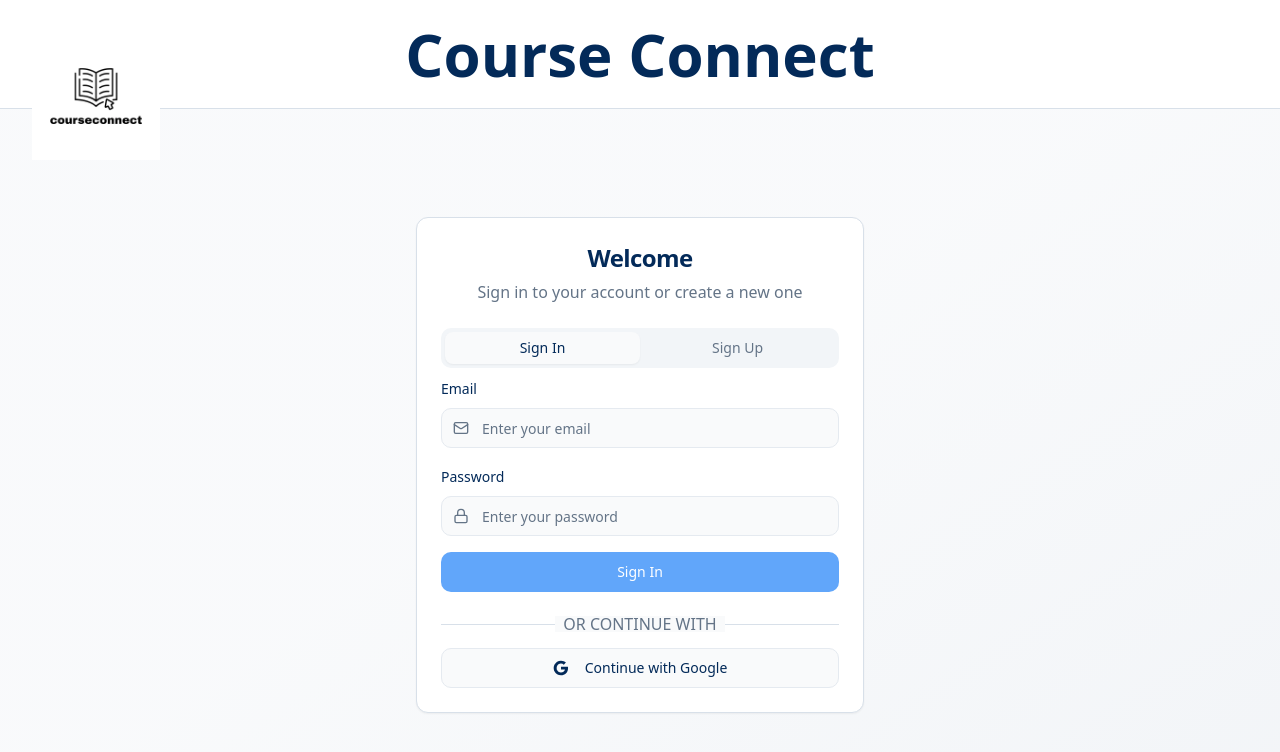
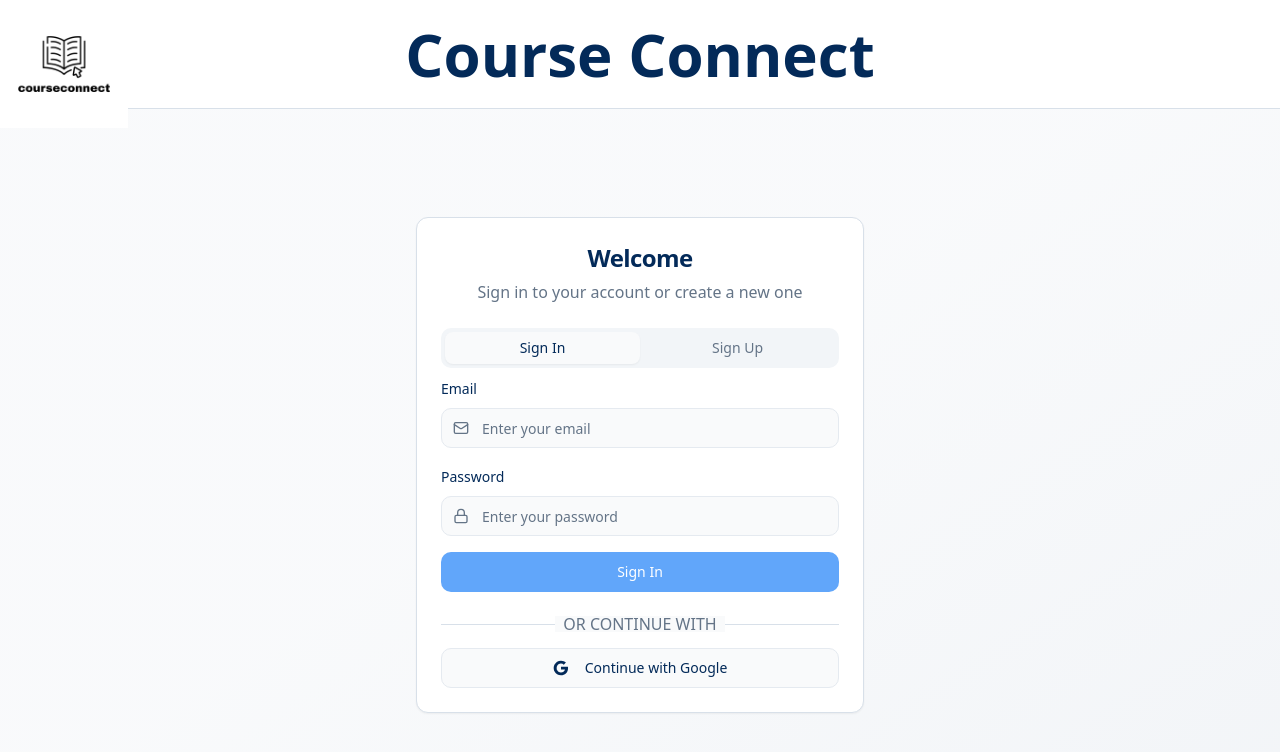
Before and after one commit to MWStricker/planverse, a React (Vite) app: page /auth in a window 1280 px wide. Shown: the top 752 px of the page. Built offline with nearby package versions, Linux system fonts and the light colour scheme.

Commit message:
Move logo to top left

```diff
--- a/src/components/Header.tsx
+++ b/src/components/Header.tsx
@@ -7,7 +7,7 @@ interface HeaderProps {
 export const Header = ({ className = "" }: HeaderProps) => {
   return (
     <header className={`w-full bg-card border-b border-border ${className} relative`}>
-      <div className="absolute top-0 left-0 w-48 h-48 overflow-hidden rounded-lg flex items-center justify-center z-10">
+      <div className="fixed top-0 left-0 w-48 h-48 overflow-hidden flex items-start justify-start z-50">
         <img
           src="/lovable-uploads/a3ff9ac9-6bac-424f-a880-22b8b42de5c3.png"
           alt="CourseConnect Logo"
```
